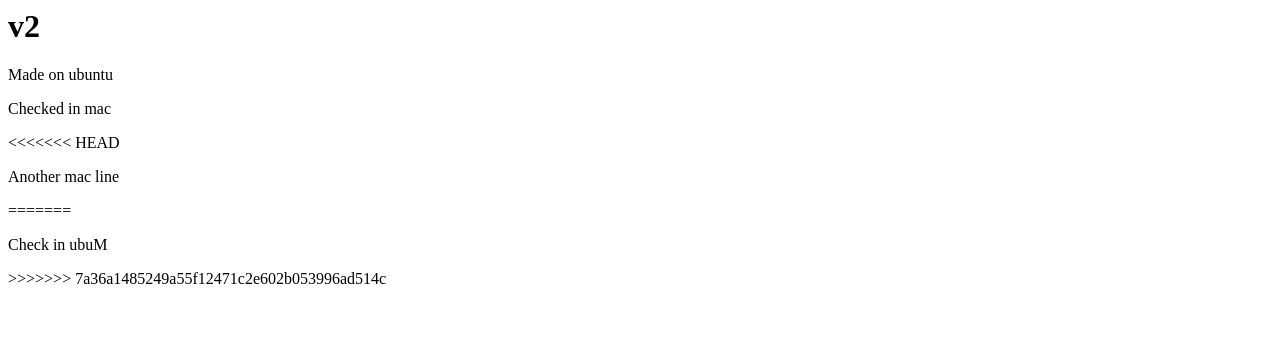
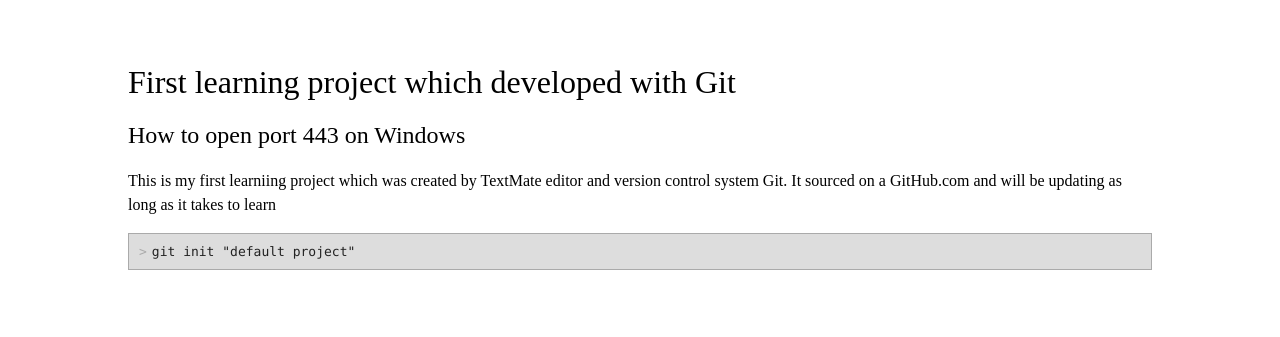
Before and after one commit to rerreby/learn, a plain HTML site: page index.html in a window 1280 px wide. Drawn offline with Linux system fonts and the light colour scheme.

Commit message:
prepared to release

```diff
--- a/index.html
+++ b/index.html
@@ -1,10 +1,14 @@
+<!doctype html>
+<html>
+<head>
+	<meta charset="utf-8" />
+	<title>Learning project</title>
+	<link rel="stylesheet" href="style.css" />
+</head>
 <body>
-	<h1>v2</h1>
-	<p>Made on ubuntu</p>
-	<p>Checked in mac</p>
-<<<<<<< HEAD
-	<p>Another mac line</p>
-=======
-	<p>Check in ubuM</p>
->>>>>>> 7a36a1485249a55f12471c2e602b053996ad514c
+	<h1>First learning project which developed with Git</h1>
+	<h2>How to open port 443 on Windows</h2>
+	<p>This is my first learniing project which was created by TextMate editor and version control system Git. It sourced on a GitHub.com and will be updating as long as it takes to learn</p>
+	<code>git init &quot;default project&quot;</code>
 </body>
+</html>
--- /dev/null
+++ b/style.css
@@ -0,0 +1,30 @@
+body {
+	margin: 5% 10%;
+}
+
+h1, h2, h3 {
+	font-weight: normal;
+	font-family: 'Helvetica Neue Light';
+}
+
+p {
+	font-family: 'Helvetica Neue Light';
+	line-height: 1.5em;
+}
+
+code {
+	color: #222;
+	background-color: #ddd;
+	border: solid 1px #aaa;
+	padding: 10px;
+	display: block;
+	font-family: 'Menlo';
+	font-size: small;
+	cursor: default;
+}
+
+code:before {
+	content: '>';
+	padding-right: 5px;
+	color: #aaa;
+}
```
